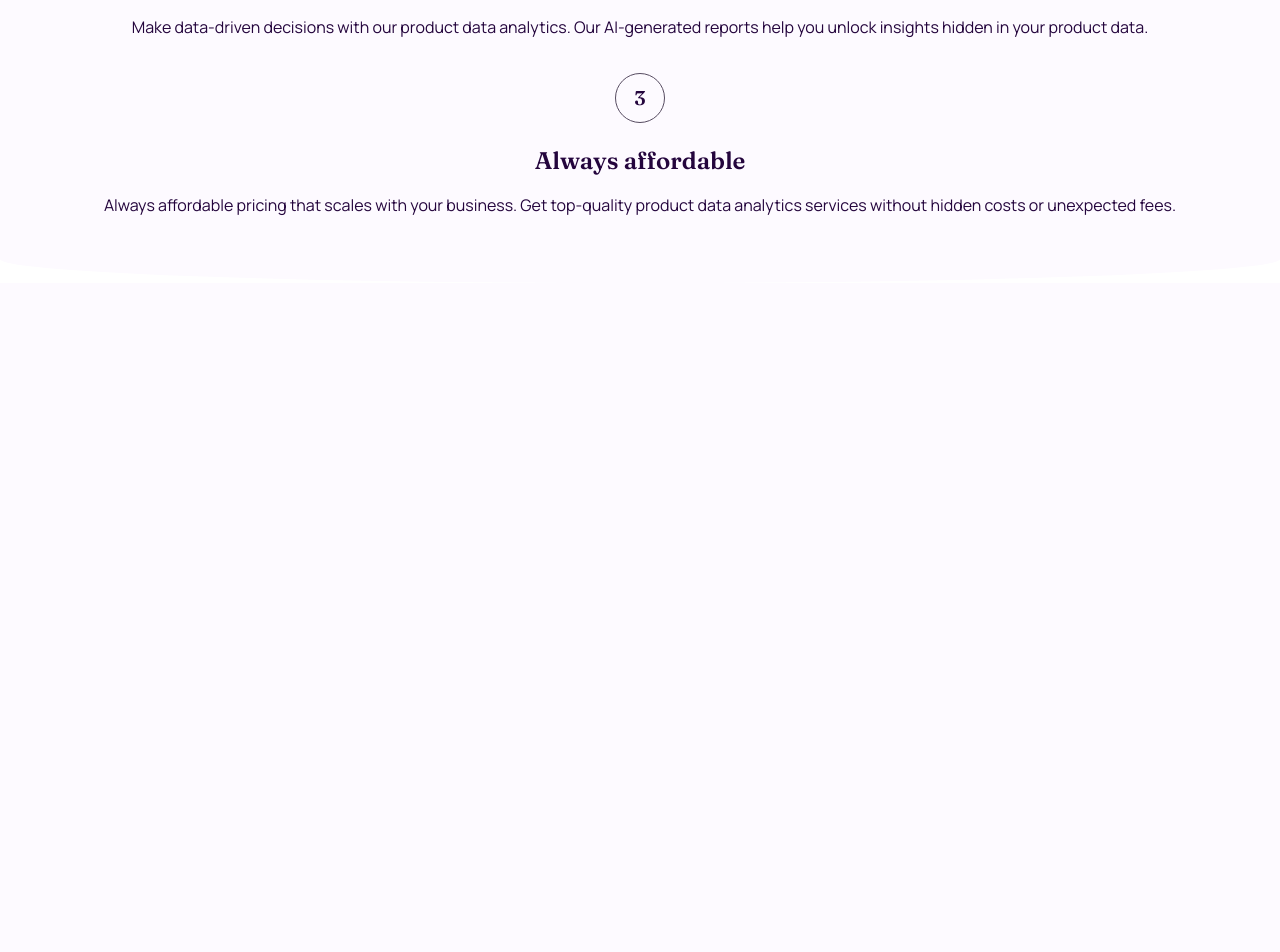
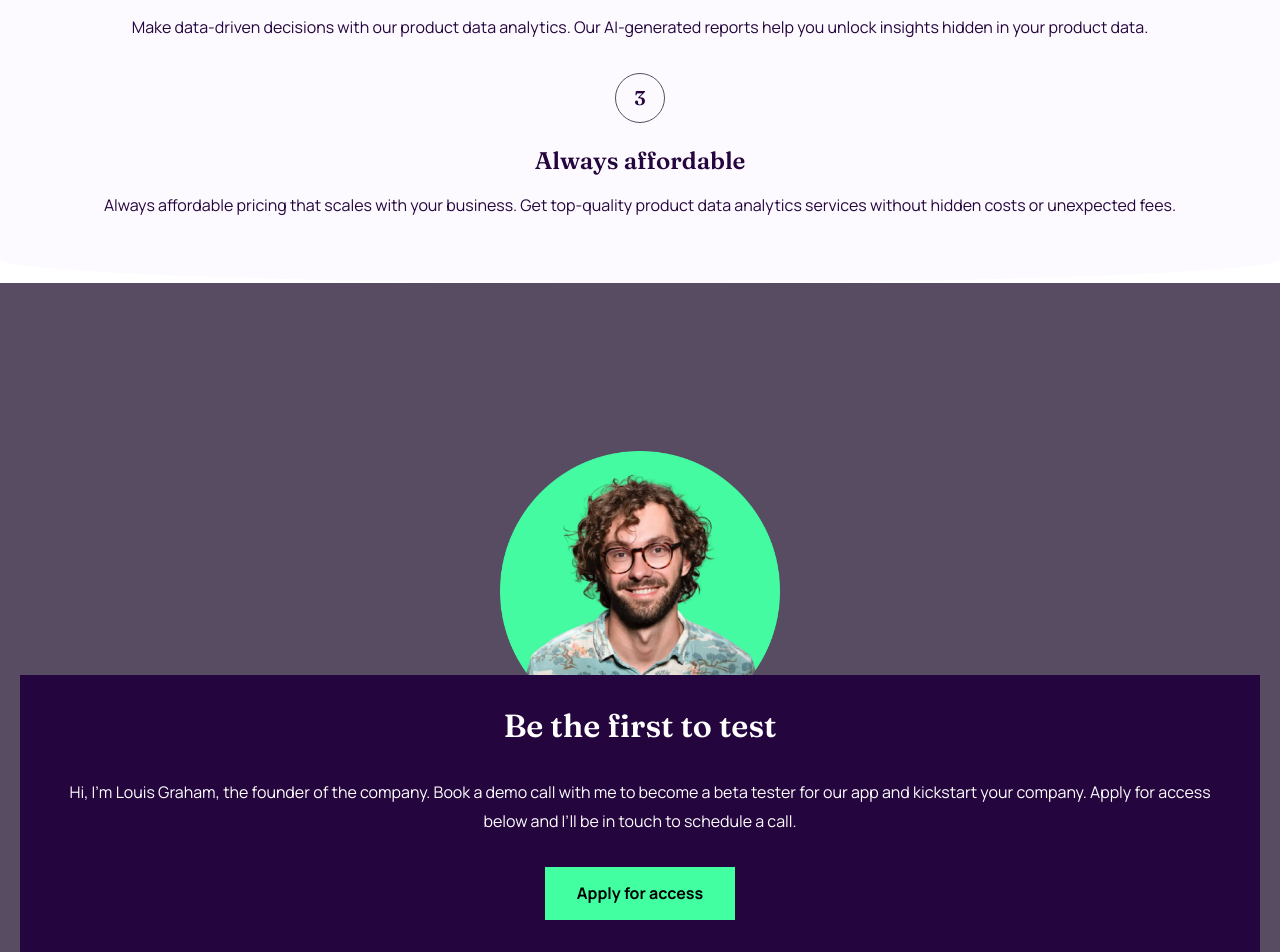
Before and after one commit to priyavrat8065/workit-landing-page, a plain HTML site: page starter-code/index.html in a window 1280 px wide. Shown: the part 1056-2008 px from the top of the page. Before the commit the page ends 1339 px from the top, so only its background shows below. Drawn offline with Linux system fonts and the light colour scheme.

Commit message:
completes founder section

```diff
--- a/starter-code/index.html
+++ b/starter-code/index.html
@@ -41,7 +41,7 @@
           >
           <br />your needs.
         </h1>
-        <a href="#" class="hero__btn">Learn more</a>
+        <a href="#" class="hero__btn btn">Learn more</a>
         <figure>
           <img
             src="assets/images/image-hero.webp"
@@ -82,6 +82,28 @@
       </section>
       <section class="curve-light-purple"></section>
     </main>
+    <section class="founder">
+      <div class="founder__card wrapper">
+        <figure class="founder__image">
+          <img
+            src="assets/images/image-founder.webp"
+            alt="image of the founder of the app"
+            width="954"
+            height="954"
+          />
+        </figure>
+        <section class="founder__card_content">
+          <h2 class="founder__heading">Be the first to test</h2>
+          <p class="founder__text">
+            Hi, I'm Louis Graham, the founder of the company. Book a demo call
+            with me to become a beta tester for our app and kickstart your
+            company. Apply for access below and I’ll be in touch to schedule a
+            call.
+          </p>
+          <a href="#" class="founder__btn btn">Apply for access</a>
+        </section>
+      </div>
+    </section>
 
     <!-- 1 Actionable insights Optimize your
     products, improve customer satisfaction and stay ahead of the competition
@@ -90,9 +112,7 @@
     unlock insights hidden in your product data. 3 Always affordable Always
     affordable pricing that scales with your business. Get top-quality product
     data analytics services without hidden costs or unexpected fees. Be the
-    first to test Hi, I'm Louis Graham, the founder of the company. Book a demo
-    call with me to become a beta tester for our app and kickstart your company.
-    Apply for access below and I’ll be in touch to schedule a call. Apply for
+    first to test  Apply for
     access -->
   </body>
 </html>
--- a/starter-code/style.css
+++ b/starter-code/style.css
@@ -115,16 +115,26 @@ body {
   margin-block-end: 2.5rem;
   font-family: var(--ff-fraunces);
 }
-.hero__btn:any-link {
+.hero__btn {
+  /*  display: inline-block;
+  background: var(--green-color);*/
+  padding: 0.75em 2em;
+  /*border: none;
+  text-decoration: none;
+  color: black;
+  font-weight: bold;
+  line-height: 1.8;*/
+  margin-bottom: 4.5rem;
+}
+.btn:any-link {
   display: inline-block;
   background: var(--green-color);
-  padding: 0.75em 2em;
+  color: var(--purple-900);
   border: none;
   text-decoration: none;
   color: black;
   font-weight: bold;
   line-height: 1.8;
-  margin-bottom: 4.5rem;
 }
 .curve {
   /*  position: relative;*/
@@ -206,3 +216,50 @@ body {
   height: 24px;
   transform: translateZ(-1px);
 }
+
+/* FOUNDER SECTION  */
+.founder {
+  padding-top: 7rem;
+  background: var(--purple-500);
+  text-align: center;
+}
+.founder__card {
+  display: flex;
+  justify-content: center;
+  align-items: center;
+  flex-flow: column nowrap;
+  /*  position: relative;
+  z-index: 1;*/
+}
+.founder__image {
+  width: 280px;
+  height: 280px;
+  transform: translateY(20%);
+  z-index: 0;
+  /*  position: absolute;
+  left: 50%;
+  transform: translateX(-50%);
+  top: 0;
+  z-index: -1;*/
+}
+.founder__card_content {
+  background: var(--purple-900);
+  padding: 2rem;
+  color: var(--white-color);
+  z-index: 1;
+}
+.founder__heading {
+  font-family: var(--ff-fraunces);
+  font-size: 2rem;
+  margin-bottom: 2rem;
+  line-height: 1.2;
+}
+.founder__text {
+  margin-bottom: 2rem;
+  font-size: 1rem;
+  line-height: 1.8;
+}
+.founder__btn {
+  padding: 0.75em 2em;
+  /*  margin-bottom: 2rem;*/
+}
```
